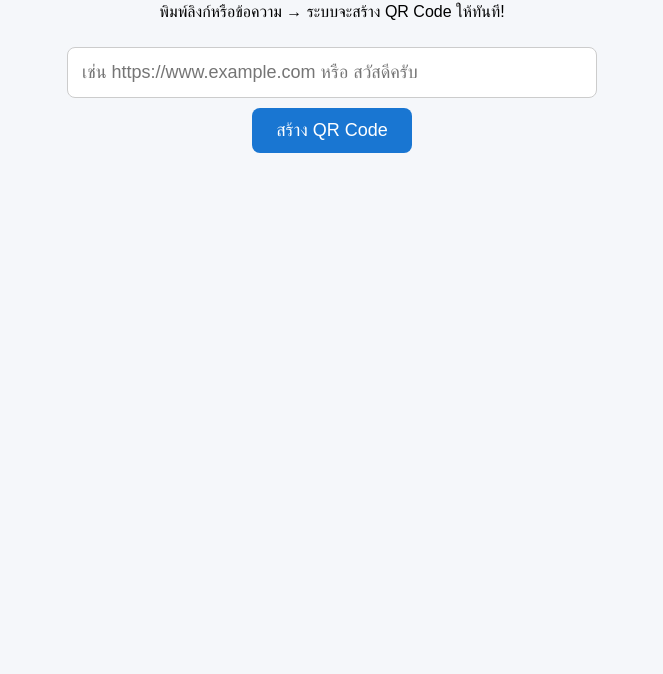
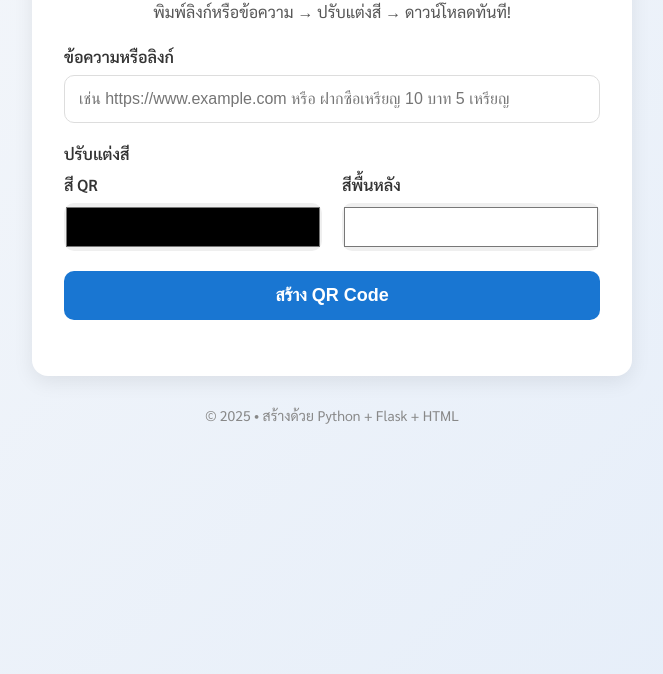
Before and after one commit to Nithiphon/qrcode-wedsite, a plain HTML site: page index.html in a window 1280 px wide. Shown: the part 126-800 px from the top of the page, without its empty margins (308-971 px from the left). Drawn offline with Linux system fonts and the light colour scheme.

Commit message:
add html

```diff
--- a/index.html
+++ b/index.html
@@ -1,77 +1,207 @@
-<!-- frontend/index.html -->
 <!DOCTYPE html>
 <html lang="th">
 <head>
   <meta charset="UTF-8" />
   <meta name="viewport" content="width=device-width, initial-scale=1.0"/>
-  <title>สร้าง QR Code</title>
+  <title>สร้าง QR Code ฟรี • ปรับแต่งได้</title>
+  <!-- ใช้ Google Fonts สำหรับภาษาไทย -->
+  <link href="https://fonts.googleapis.com/css2?family=Sarabun:wght@400;600&display=swap" rel="stylesheet">
   <style>
+    * {
+      margin: 0;
+      padding: 0;
+      box-sizing: border-box;
+    }
+
     body {
       font-family: 'Sarabun', sans-serif;
+      background: linear-gradient(135deg, #f5f7fa 0%, #e4edf9 100%);
+      min-height: 100vh;
+      padding: 20px;
+      display: flex;
+      flex-direction: column;
+      align-items: center;
+    }
+
+    .container {
+      width: 100%;
+      max-width: 600px;
+      background: white;
+      border-radius: 16px;
+      box-shadow: 0 6px 20px rgba(0,0,0,0.08);
+      padding: 32px;
+      margin-top: 30px;
+    }
+
+    h1 {
+      font-size: 28px;
+      font-weight: 600;
+      color: #1976d2;
       text-align: center;
-      padding: 40px;
-      background: #f5f7fa;
+      margin-bottom: 8px;
     }
-    input {
-      width: 90%;
-      max-width: 500px;
+
+    .subtitle {
+      text-align: center;
+      color: #555;
+      margin-bottom: 24px;
+      font-size: 16px;
+    }
+
+    .input-group {
+      margin-bottom: 20px;
+    }
+
+    label {
+      display: block;
+      margin-bottom: 8px;
+      font-weight: 600;
+      color: #333;
+    }
+
+    input[type="text"] {
+      width: 100%;
+      padding: 14px;
+      font-size: 16px;
+      border: 1px solid #ddd;
+      border-radius: 10px;
+      outline: none;
+      transition: border 0.3s;
+    }
+
+    input[type="text"]:focus {
+      border-color: #1976d2;
+      box-shadow: 0 0 0 3px rgba(25, 118, 210, 0.15);
+    }
+
+    .color-row {
+      display: flex;
+      gap: 20px;
+      margin-top: 10px;
+    }
+
+    .color-item {
+      flex: 1;
+    }
+
+    input[type="color"] {
+      width: 100%;
+      height: 48px;
+      border: none;
+      border-radius: 10px;
+      cursor: pointer;
+    }
+
+    button {
+      width: 100%;
       padding: 14px;
       font-size: 18px;
-      border: 1px solid #ccc;
-      border-radius: 8px;
-      margin: 10px 0;
-    }
-    button {
-      padding: 12px 24px;
-      font-size: 18px;
+      font-weight: 600;
       background: #1976d2;
       color: white;
       border: none;
+      border-radius: 10px;
+      cursor: pointer;
+      transition: background 0.3s;
+    }
+
+    button:hover {
+      background: #1565c0;
+    }
+
+    #result {
+      margin-top: 24px;
+      text-align: center;
+    }
+
+    #qr {
+      max-width: 250px;
+      margin: 16px auto;
       border-radius: 8px;
-      cursor: pointer;
+      box-shadow: 0 2px 8px rgba(0,0,0,0.1);
     }
-    button:hover { background: #1565c0; }
-    #qr { margin-top: 20px; max-width: 300px; }
+
+    .download-btn {
+      background: #4caf50;
+      margin-top: 12px;
+    }
+
+    .download-btn:hover {
+      background: #43a047;
+    }
+
+    footer {
+      margin-top: 30px;
+      color: #888;
+      font-size: 14px;
+      text-align: center;
+    }
   </style>
 </head>
 <body>
-  <h1>📱 สร้าง QR Code ฟรี</h1>
-  <p>พิมพ์ลิงก์หรือข้อความ → ระบบจะสร้าง QR Code ให้ทันที!</p>
+  <div class="container">
+    <h1>📱 สร้าง QR Code ฟรี</h1>
+    <p class="subtitle">พิมพ์ลิงก์หรือข้อความ → ปรับแต่งสี → ดาวน์โหลดทันที!</p>
 
-  <input type="text" id="text" placeholder="เช่น https://www.example.com หรือ สวัสดีครับ" />
-  <br>
-  <button onclick="generateQR()">สร้าง QR Code</button>
+    <div class="input-group">
+      <label for="text">ข้อความหรือลิงก์</label>
+      <input type="text" id="text" placeholder="เช่น https://www.example.com หรือ ฝากซื้อเหรียญ 10 บาท 5 เหรียญ" />
+    </div>
 
-  <div id="result"></div>
+    <div class="input-group">
+      <label>ปรับแต่งสี</label>
+      <div class="color-row">
+        <div class="color-item">
+          <label for="fg-color">สี QR</label>
+          <input type="color" id="fg-color" value="#000000">
+        </div>
+        <div class="color-item">
+          <label for="bg-color">สีพื้นหลัง</label>
+          <input type="color" id="bg-color" value="#ffffff">
+        </div>
+      </div>
+    </div>
+
+    <button onclick="generateQR()">สร้าง QR Code</button>
+
+    <div id="result"></div>
+  </div>
+
+  <footer>
+    © 2025 • สร้างด้วย Python + Flask + HTML
+  </footer>
 
   <script>
     async function generateQR() {
       const text = document.getElementById('text').value.trim();
+      const fg = document.getElementById('fg-color').value;
+      const bg = document.getElementById('bg-color').value;
+
       if (!text) {
-        alert('กรุณากรอกข้อความก่อนครับ!');
+        alert('กรุณากรอกข้อความหรือลิงก์ก่อนครับ!');
         return;
       }
 
-
-      const BACKEND_URL = 'https://qrcode-backend-2xh4.onrender.com';
+      // 🔥 อย่าลืมเปลี่ยนเป็นลิงก์ของคุณ!
+      const BACKEND_URL = 'https://qrcode-backend-2xh4.onrender.com/generate';
 
       try {
         const res = await fetch(BACKEND_URL, {
           method: 'POST',
           headers: { 'Content-Type': 'application/json' },
-          body: JSON.stringify({ text: text })
+          body: JSON.stringify({ text, fg, bg })
         });
 
         if (res.ok) {
           const blob = await res.blob();
           const url = URL.createObjectURL(blob);
           document.getElementById('result').innerHTML = `
-            <h3>สแกนเลย!</h3>
+            <h3 style="margin: 16px 0; color: #1976d2;">สแกนเลย!</h3>
             <img id="qr" src="${url}" alt="QR Code">
-            <br><br>
-            <a href="${url}" download="qrcode.png">
-              <button>⬇️ ดาวน์โหลด QR Code</button>
-            </a>
+            <br>
+            <button class="download-btn" onclick="downloadQR('${url}')">
+              ⬇️ ดาวน์โหลด QR Code
+            </button>
           `;
         } else {
           const err = await res.json();
@@ -81,6 +211,15 @@
         alert('เกิดข้อผิดพลาด: ' + e.message);
       }
     }
+
+    function downloadQR(url) {
+      const a = document.createElement('a');
+      a.href = url;
+      a.download = 'qrcode.png';
+      document.body.appendChild(a);
+      a.click();
+      document.body.removeChild(a);
+    }
   </script>
 </body>
 </html>
```
